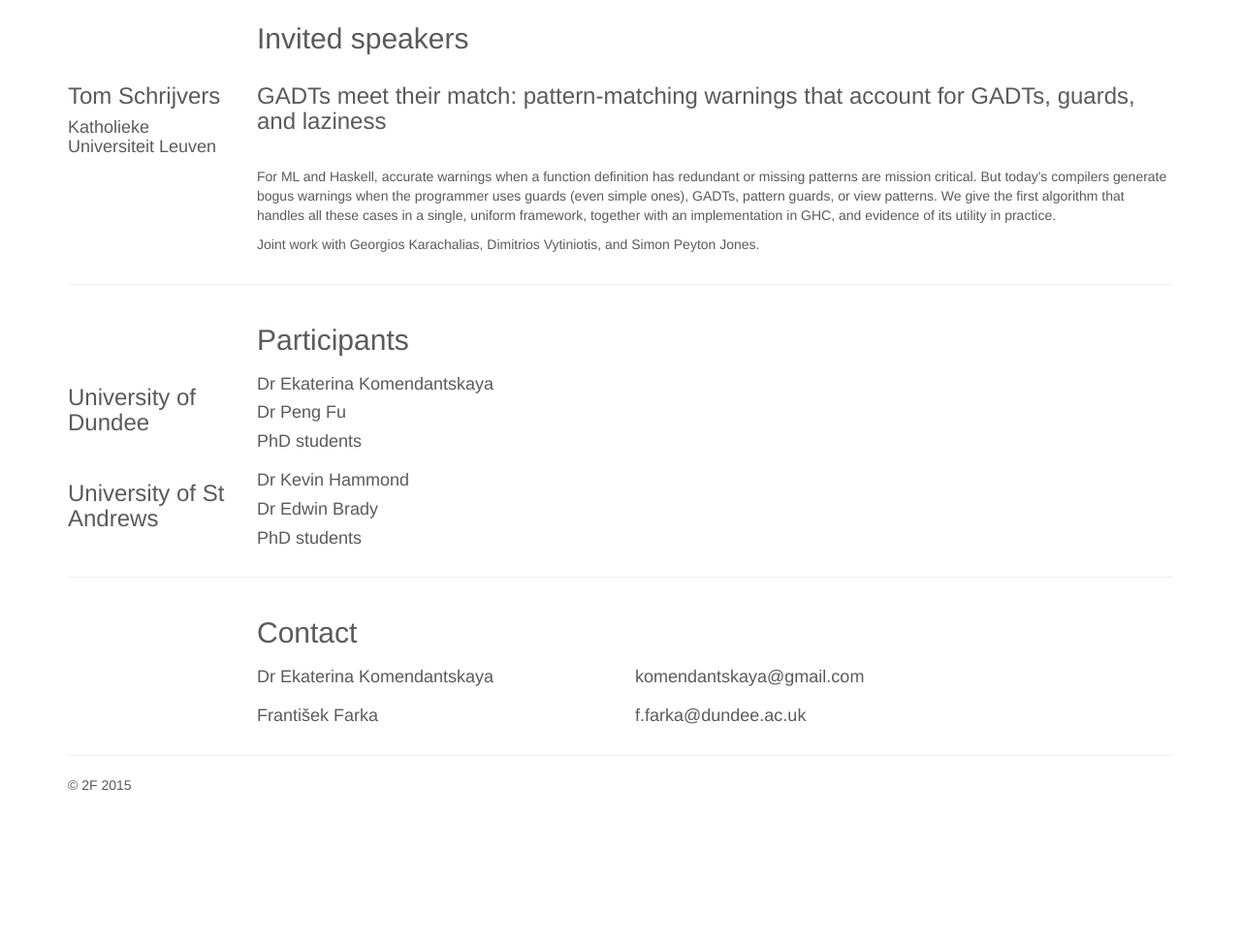
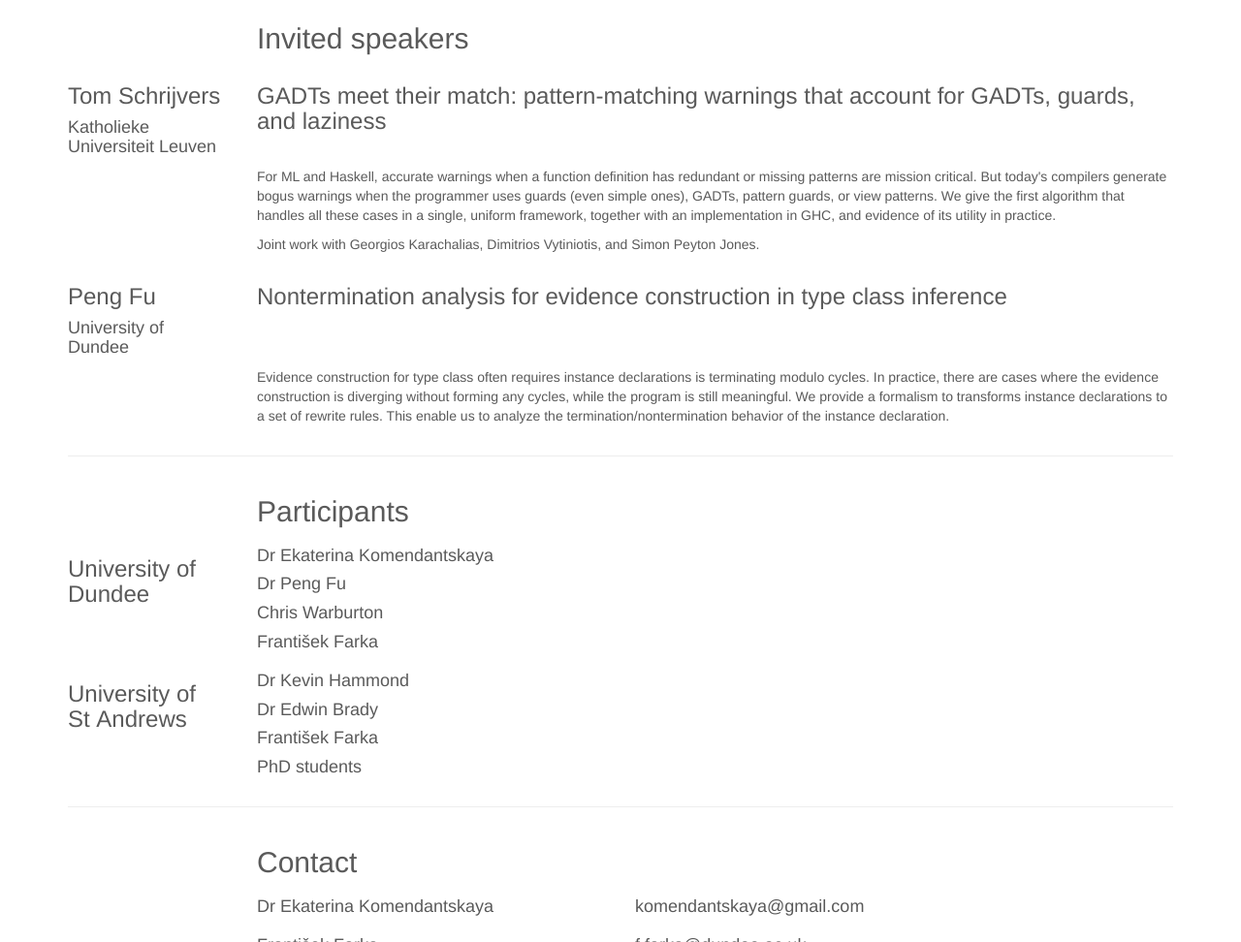
Before and after one commit to frantisekfarka/frantisekfarka.github.io, a plain HTML site: page tiap/index.html in a window 1280 px wide. Shown: the part 562-1534 px from the top of the page at 97% size. Before the commit the page ends 1432 px from the top, so only its background shows below. Drawn offline with nearby package versions, Linux system fonts and the light colour scheme.

Commit message:
fu pengs talk

```diff
--- a/tiap/index.html
+++ b/tiap/index.html
@@ -124,6 +124,36 @@
 		<!--h3>TBA</h3 -->
 	</div>
       </div>
+      <div class="row">
+        <div class="col col-md-2">
+		<h3>Peng Fu</h3>
+		<h4>University of Dundee</h4>
+	</div>
+        <div class="col col-md-10">
+	  <h3>Nontermination analysis for evidence construction in type class
+		  inference</h3>
+	</div>
+      </div>
+      <div class="row">
+        <div class="col col-md-offset-2 col-md-10">
+	  <p>Evidence construction for type class often requires instance
+	  declarations is terminating modulo cycles. In practice, there are
+	  cases where the evidence construction is diverging without forming any
+	  cycles, while the program is still meaningful. We provide a formalism
+	  to transforms instance declarations to a set of rewrite rules. This
+	  enable us to analyze the termination/nontermination behavior of the
+	  instance declaration.</p>
+
+        </div>
+      </div>
+      <div class="row">
+        <div class="col col-md-2">
+	</div>
+        <div class="col col-md-10">
+		<!--h3>TBA</h3 -->
+	</div>
+      </div>
+
 
 
       <hr>
@@ -140,16 +170,18 @@
         <div class="col col-md-10">
 		<h4>Dr Ekaterina Komendantskaya</h4>
 		<h4>Dr Peng Fu</h4>
-		<h4>PhD students</h4>
+		<h4>Chris Warburton</h4>
+		<h4>František Farka</h4>
 	</div>
       </div>
       <div class="row">
         <div class="col col-md-2">
-		<h3>University of St Andrews</h3>
+		<h3>University of St&nbsp;Andrews</h3>
 	</div>
         <div class="col col-md-10">
 		<h4>Dr Kevin Hammond</h4>
 		<h4>Dr Edwin Brady</h4>
+		<h4>František Farka</h4>
 		<h4>PhD students</h4>
 	</div>
       </div>
```
